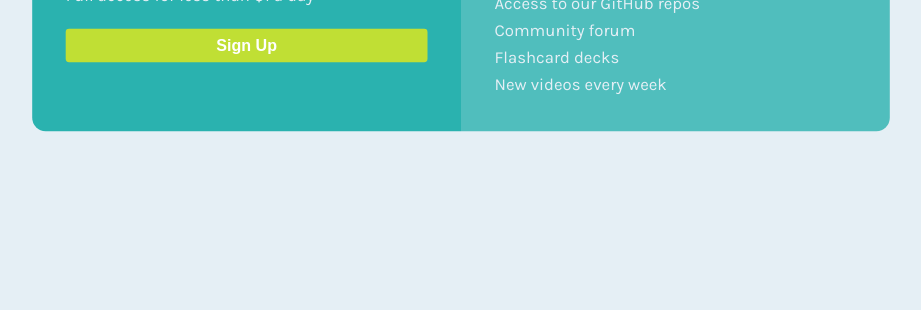
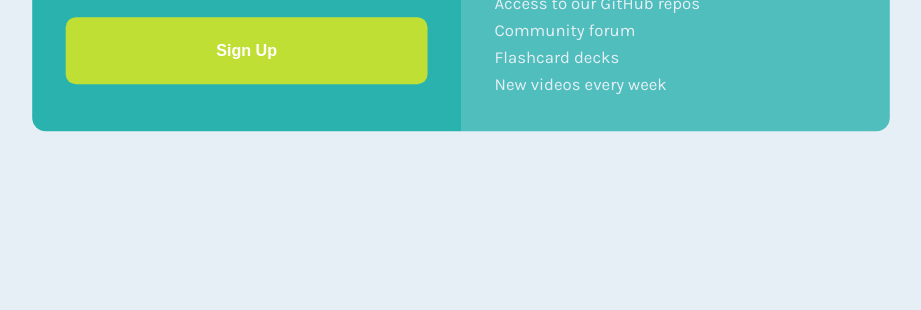
Before and after one commit to Manchestnut/Single-price-grid-component, a plain HTML site: page index.html in a window 1280 px wide. Shown: the part 490-800 px from the top of the page, without its empty margins (179-1100 px from the left). Drawn offline with Linux system fonts and the light colour scheme.

Commit message:
last commit

```diff
--- a/styles/style.css
+++ b/styles/style.css
@@ -80,7 +80,7 @@ header p {
   font-size: 1.5rem;
   font-weight: 700;
   width: 100%;
-  height: 50px;
+  height: 60px;
   border-style: none;
   border-radius: 5px;
 }
@@ -161,6 +161,11 @@ header p {
   header {
     border-radius: 20px 20px 0 0;
   }
+  #box1-container #box1 .button-container button {
+    margin-top: 1rem;
+    height: 100px;
+    border-radius: 15px;
+  }
 }
 
 @media (min-width: 1440px) {
```
